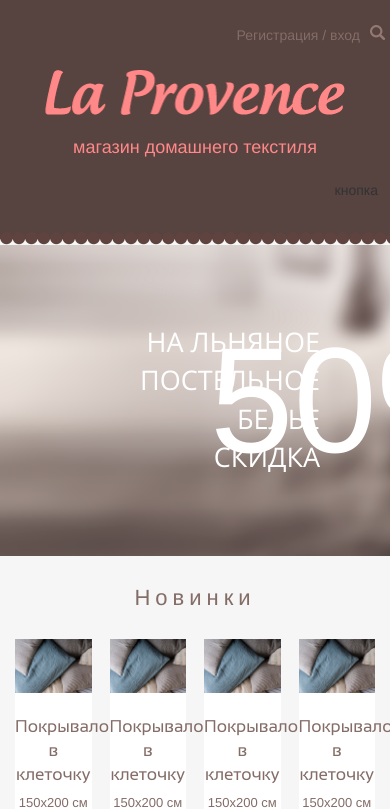
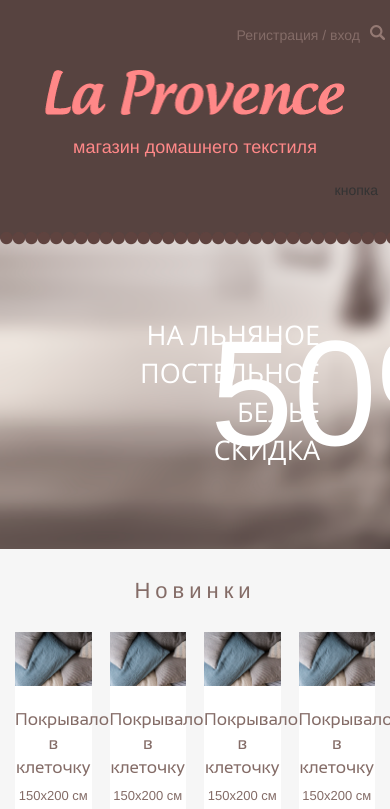
Before and after one commit to AlexeySolovey/LaProvence, a PHP site: page / in a window 390 px wide; the page is wider, and only the part inside the window is pictured. Shown: the top 809 px of that part. Run offline with PHP 8.4, Linux system fonts and the light colour scheme.

Commit message:
first at all (withOut mobile view)

```diff
--- a/css/style.css
+++ b/css/style.css
@@ -117,6 +117,8 @@ header .navbar .navbar-right a.enter .sum {
   height: 310px;
   background: url(../images/baner.png);
   background-size: cover;
+  overflow: hidden;
+  margin-top: -7px;
 }
 .baner div.text {
   font-size: 27px;
--- a/css/style.less
+++ b/css/style.less
@@ -118,6 +118,8 @@ header {
 	height: 310px;
 	background: url(../images/baner.png);
 	background-size: cover;
+	overflow: hidden;
+	margin-top: -7px;
 	div.text{
 		font-size: 27px;
 		color: #fff;
```
